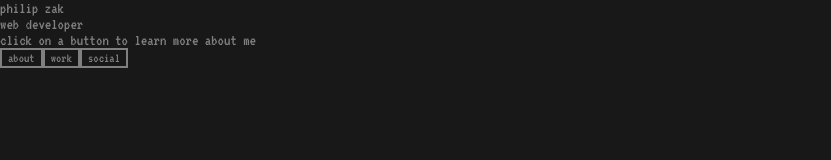
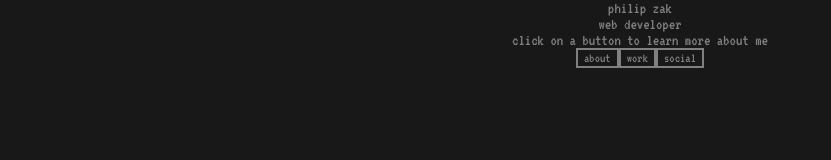
Before and after one commit to zakphi/portfolioV2, a plain HTML site: page index.html in a window 1280 px wide. Shown: the whole page, without its empty margins (0-831 px from the left). Drawn offline with nearby package versions, Linux system fonts and the light colour scheme.

Commit message:
style main content

```diff
--- a/css/style.css
+++ b/css/style.css
@@ -18,3 +18,9 @@ button{
 button:focus{
   outline: none;
 }
+
+main{
+  width: 90%;
+  margin: 0 auto;
+  text-align: center;
+}
```
